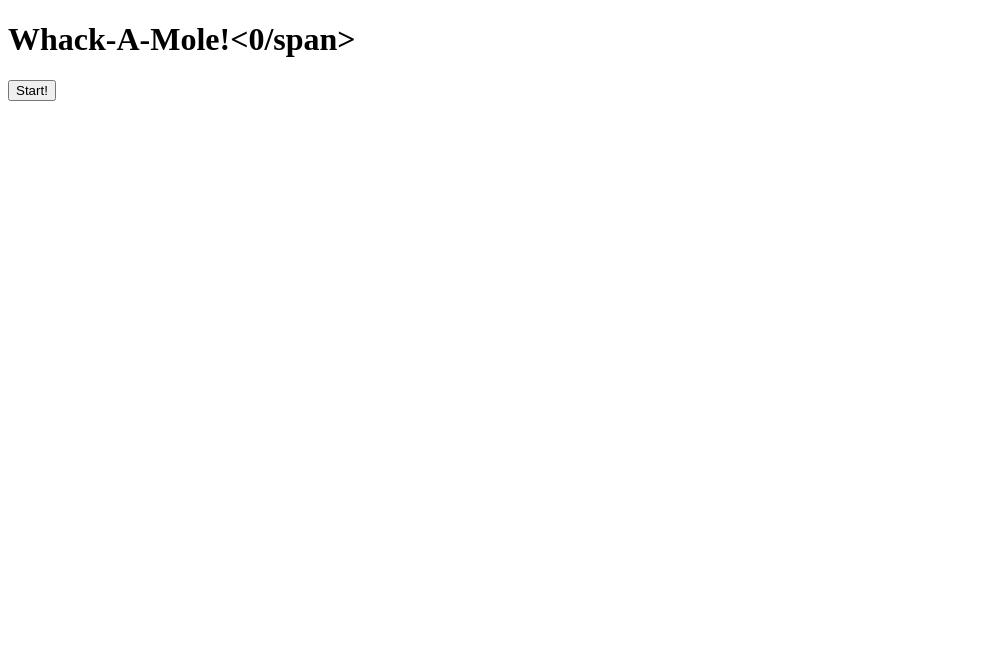
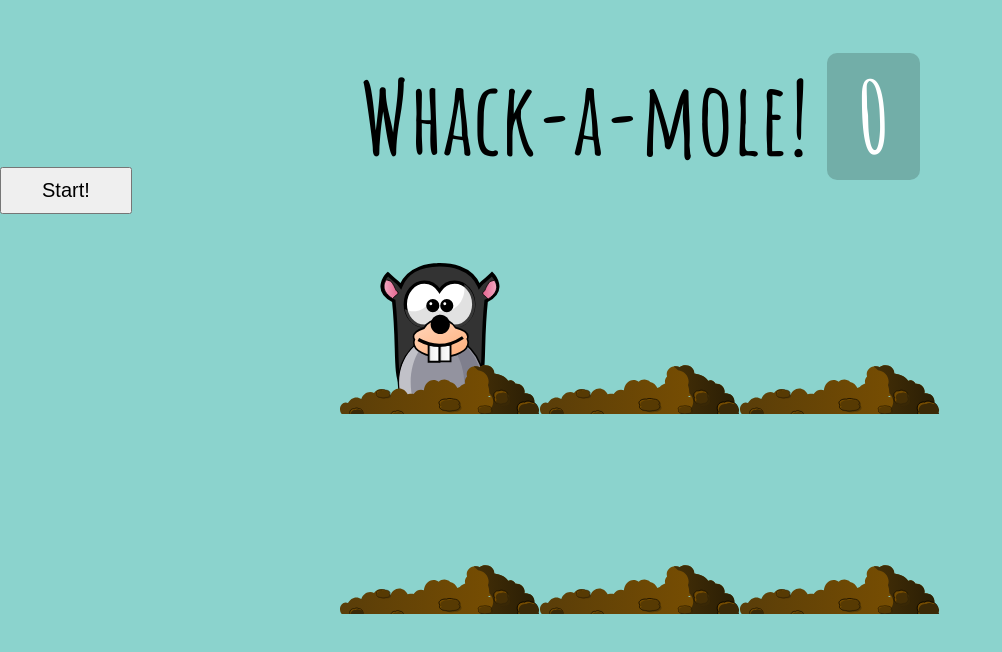
Before and after one commit to AlexGrin1/Five-pages2, a plain HTML site: page Whack-a-Mole/index.html in a window 1280 px wide. Both pictures are taken after a click on the button "Start!". Shown: the whole page, without its empty margins (0-1002 px from the left). Drawn offline with Linux system fonts and the light colour scheme.

Commit message:
refactor: add style and svg

```diff
--- a/Whack-a-Mole/index.html
+++ b/Whack-a-Mole/index.html
@@ -2,20 +2,17 @@
 <html lang="en">
   <head>
     <meta charset="UTF-8" />
-    <meta http-equiv="X-UA-Compatible" content="IE=edge" />
-    <meta name="viewport" content="width=device-width, initial-scale=1.0" />
-
+    <title>Whack A Mole!</title>
     <link
       href="https://fonts.googleapis.com/css?family=Amatic+SC:400,700"
       rel="stylesheet"
       type="text/css"
     />
-    <title>Whack a Mole!</title>
-    <link rel="stylesheet" href="./style.css" />
+    <link rel="stylesheet" href="style.css" />
   </head>
   <body>
-<h1>Whack-A-Mole!<span class="score"><0/span></h1>
-    <button onclick="startGame()">Start!</button>
+    <h1>Whack-a-mole! <span class="score">0</span></h1>
+    <button onClick="startGame()">Start!</button>
 
     <div class="game">
       <div class="hole hole1">
@@ -37,9 +34,56 @@
         <div class="mole"></div>
       </div>
     </div>
+
     <script>
+      const holes = document.querySelectorAll(".hole");
+      const scoreBoard = document.querySelector(".score");
+      const moles = document.querySelectorAll(".mole");
+      let lastHole;
+      let timeUp = false;
+      let score = 0;
 
+      function randomTime(min, max) {
+        return Math.round(Math.random() * (max - min) + min);
+      }
+
+      function randomHole(holes) {
+        const idx = Math.floor(Math.random() * holes.length);
+        const hole = holes[idx];
+        if (hole === lastHole) {
+          console.log("Ah nah thats the same one bud");
+          return randomHole(holes);
+        }
+        lastHole = hole;
+        return hole;
+      }
+
+      function peep() {
+        const time = randomTime(200, 1000);
+        const hole = randomHole(holes);
+        hole.classList.add("up");
+        setTimeout(() => {
+          hole.classList.remove("up");
+          if (!timeUp) peep();
+        }, time);
+      }
+
+      function startGame() {
+        scoreBoard.textContent = 0;
+        timeUp = false;
+        score = 0;
+        peep();
+        setTimeout(() => (timeUp = true), 10000);
+      }
+
+      function bonk(e) {
+        if (!e.isTrusted) return; // cheater!
+        score++;
+        this.parentNode.classList.remove("up");
+        scoreBoard.textContent = score;
+      }
+
+      moles.forEach((mole) => mole.addEventListener("click", bonk));
     </script>
-
   </body>
 </html>
--- a/Whack-a-Mole/style.css
+++ b/Whack-a-Mole/style.css
@@ -0,0 +1,67 @@
+html {
+  box-sizing: border-box;
+  font-size: 10px;
+  background: #8bd3cd;
+}
+body {
+  padding: 0;
+  margin: 0;
+  font-family: "Amatic SC", cursive;
+}
+
+h1 {
+  text-align: center;
+  font-size: 10rem;
+  line-height: 1;
+  margin-bottom: 0;
+}
+button {
+  padding: 10px 40px;
+  margin: auto;
+  font-size: 20px;
+}
+.score {
+  background: rgba(19, 27, 23, 0.2);
+  padding: 0 3rem;
+  line-height: 1;
+  border-radius: 1rem;
+  color: white;
+}
+.game {
+  width: 600px;
+  height: 400px;
+  display: flex;
+  flex-wrap: wrap;
+  margin: 0 auto;
+}
+.hole {
+  flex: 1 0 33.33%;
+  overflow: hidden;
+  position: relative;
+}
+
+.hole:after {
+  display: block;
+  background: url(dirt.svg) bottom center no-repeat;
+  background-size: contain;
+  content: "";
+  width: 100%;
+  height: 150px;
+  position: absolute;
+  z-index: 2;
+  bottom: -30px;
+}
+
+.mole {
+  background: url("mole.svg") bottom center no-repeat;
+  background-size: 60%;
+  position: absolute;
+  top: 100%;
+  width: 100%;
+  height: 100%;
+  transition: all 0.4s;
+}
+
+.hole.up .mole {
+  top: 0;
+}
```
Also changed, not shown: Whack-a-Mole/dirt.svg (added), Whack-a-Mole/mole.svg (added). Lines whose indentation alone changed are shown as unchanged.
